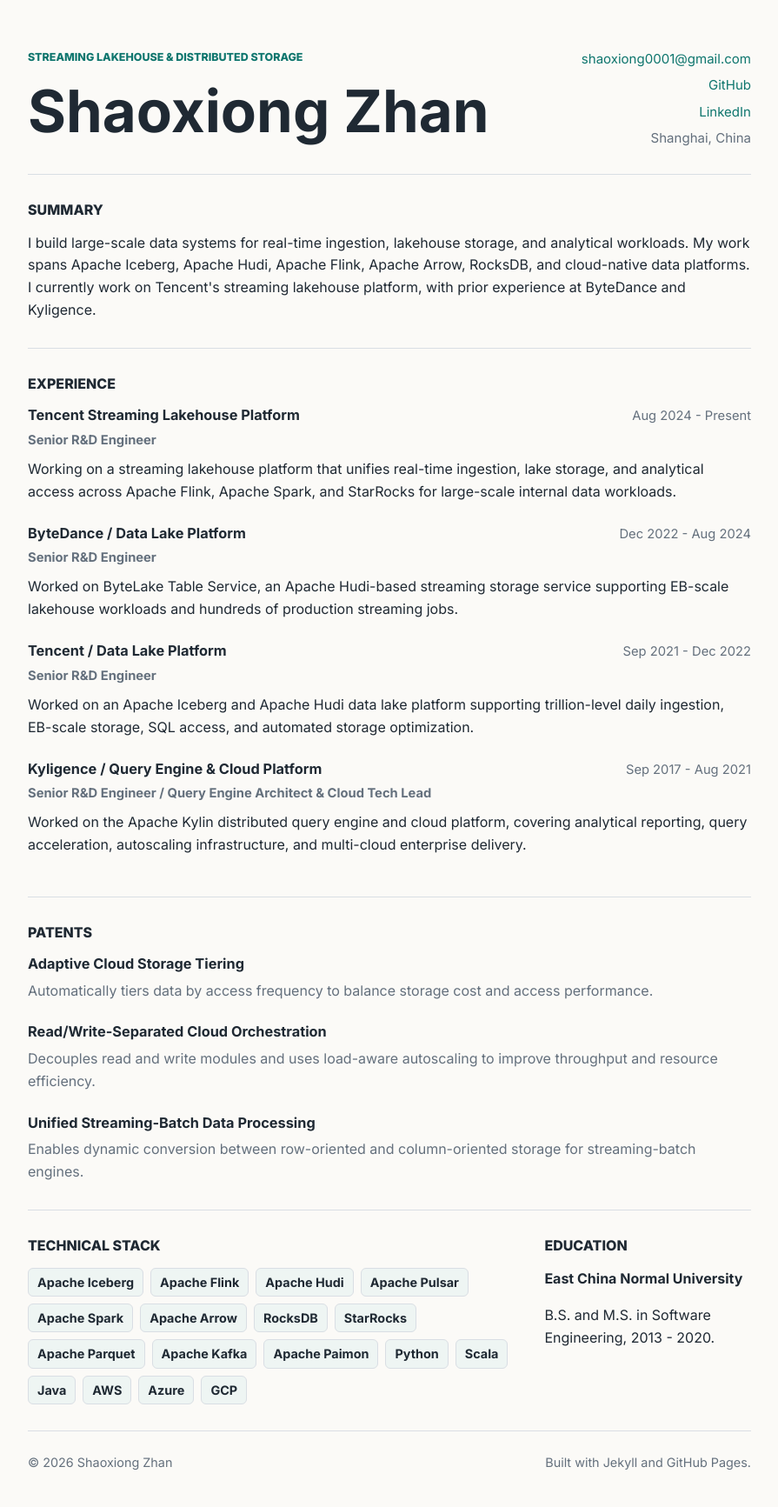
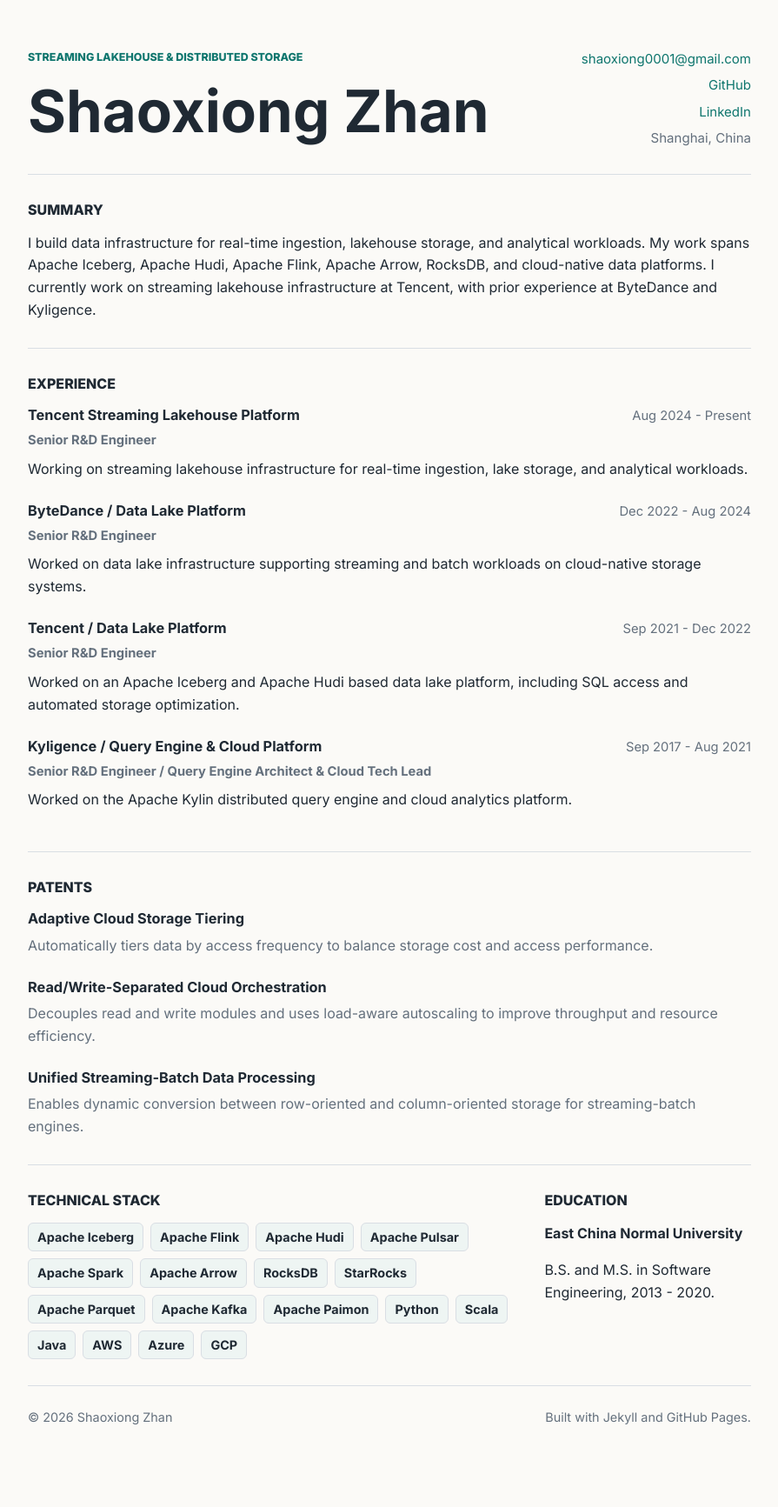
Before and after one commit to microbearz/microbearz.github.io, a Jekyll site: the page built from index.html, in a window 1280 px wide. Shown: the whole page at 87% size, without its empty margins (192-1087 px from the left). Built offline with Jekyll 4.4.1, drawn with Linux system fonts in a browser that asks for light colours; after the commit the page ends 1682 px from its top, so only the background shows below that.

Commit message:
Reduce public profile detail

```diff
--- a/_config.yml
+++ b/_config.yml
@@ -1,5 +1,5 @@
 title: "Shaoxiong Zhan | Streaming Lakehouse Architect"
-description: "Senior R&D Engineer and overall architecture designer for Tencent PCG BiFang, focused on streaming-batch unified systems, distributed storage, and lakehouse architecture."
+description: "Senior R&D Engineer focused on streaming-batch unified systems, distributed storage, and lakehouse architecture."
 url: ""
 baseurl: ""
 lang: "en"
@@ -7,7 +7,7 @@
 
 author:
   name: "Shaoxiong Zhan"
-  title: "Senior R&D Engineer / Overall Architecture Designer, Tencent PCG BiFang"
+  title: "Senior R&D Engineer"
   location: "Shanghai, China"
   email: "shaoxiong0001@gmail.com"
   github: "https://github.com/microbearz"
--- a/index.html
+++ b/index.html
@@ -20,9 +20,9 @@
   <section class="section">
     <h2>Summary</h2>
     <p>
-      I build large-scale data systems for real-time ingestion, lakehouse storage, and analytical workloads.
+      I build data infrastructure for real-time ingestion, lakehouse storage, and analytical workloads.
       My work spans Apache Iceberg, Apache Hudi, Apache Flink, Apache Arrow, RocksDB, and cloud-native data platforms.
-      I currently work on Tencent's streaming lakehouse platform, with prior experience at ByteDance and Kyligence.
+      I currently work on streaming lakehouse infrastructure at Tencent, with prior experience at ByteDance and Kyligence.
     </p>
   </section>
 
@@ -36,8 +36,7 @@
       </div>
       <p class="role-title">Senior R&amp;D Engineer</p>
       <p>
-        Working on a streaming lakehouse platform that unifies real-time ingestion, lake storage, and analytical access
-        across Apache Flink, Apache Spark, and StarRocks for large-scale internal data workloads.
+        Working on streaming lakehouse infrastructure for real-time ingestion, lake storage, and analytical workloads.
       </p>
     </article>
 
@@ -48,8 +47,7 @@
       </div>
       <p class="role-title">Senior R&amp;D Engineer</p>
       <p>
-        Worked on ByteLake Table Service, an Apache Hudi-based streaming storage service supporting EB-scale lakehouse
-        workloads and hundreds of production streaming jobs.
+        Worked on data lake infrastructure supporting streaming and batch workloads on cloud-native storage systems.
       </p>
     </article>
 
@@ -60,8 +58,7 @@
       </div>
       <p class="role-title">Senior R&amp;D Engineer</p>
       <p>
-        Worked on an Apache Iceberg and Apache Hudi data lake platform supporting trillion-level daily ingestion, EB-scale storage,
-        SQL access, and automated storage optimization.
+        Worked on an Apache Iceberg and Apache Hudi based data lake platform, including SQL access and automated storage optimization.
       </p>
     </article>
 
@@ -72,8 +69,7 @@
       </div>
       <p class="role-title">Senior R&amp;D Engineer / Query Engine Architect &amp; Cloud Tech Lead</p>
       <p>
-        Worked on the Apache Kylin distributed query engine and cloud platform, covering analytical reporting,
-        query acceleration, autoscaling infrastructure, and multi-cloud enterprise delivery.
+        Worked on the Apache Kylin distributed query engine and cloud analytics platform.
       </p>
     </article>
   </section>
```
